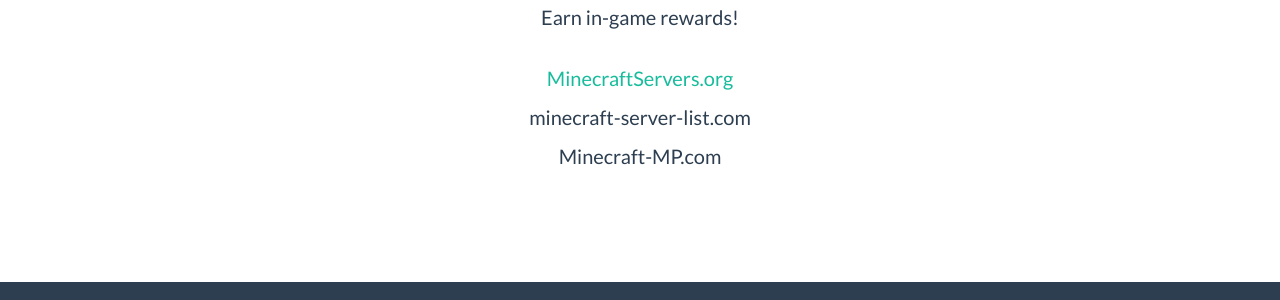
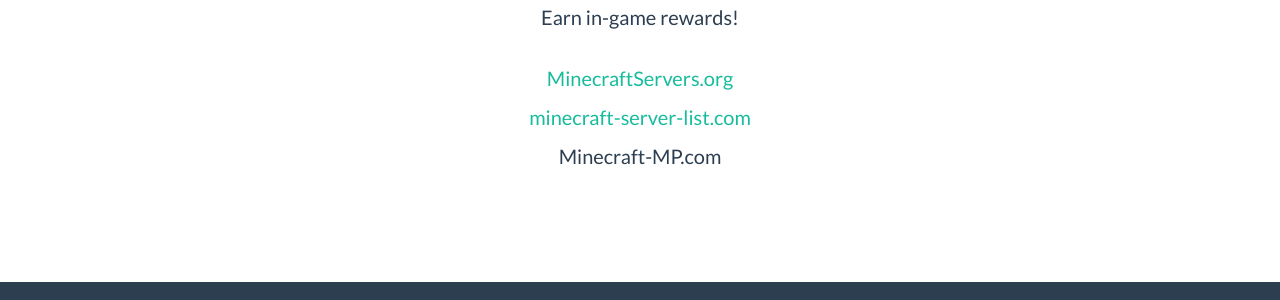
Before and after one commit to Mercaturas/Mercaturas.github.io, a Jekyll site: the page built from _posts/2014-07-14-project-5.markdown, in a window 1280 px wide and 1337 px high. Shown: the part 726-1026 px from the top of the window. Built offline with Jekyll 4.4.1, drawn with Linux system fonts in a browser that asks for light colours; nearby versions of some CDN libraries; library files that are not in the unit come from our copies.

Commit message:
Update about.html

```diff
--- a/_includes/about.html
+++ b/_includes/about.html
@@ -1,5 +1,5 @@
- <!-- About Section -->
-    <section id="about">
+ <!-- Vote Section -->
+    <section id="vote">
         <div class="container">
             <div class="row">
                 <div class="col-lg-12 text-center">
@@ -11,7 +11,7 @@
             <div class="row">
                 <div class="col-lg-12" style="text-align:center; padding-top: 1.5em;">
                     <p><a href="http://minecraftservers.org/server/313860">MinecraftServers.org</a></p>
-                    <p>minecraft-server-list.com</p>
+                    <p><a href="http://minecraft-server-list.com/server/331341/">minecraft-server-list.com</a></p>
                     <p>Minecraft-MP.com</p>
                 </div>
             </div>
```
